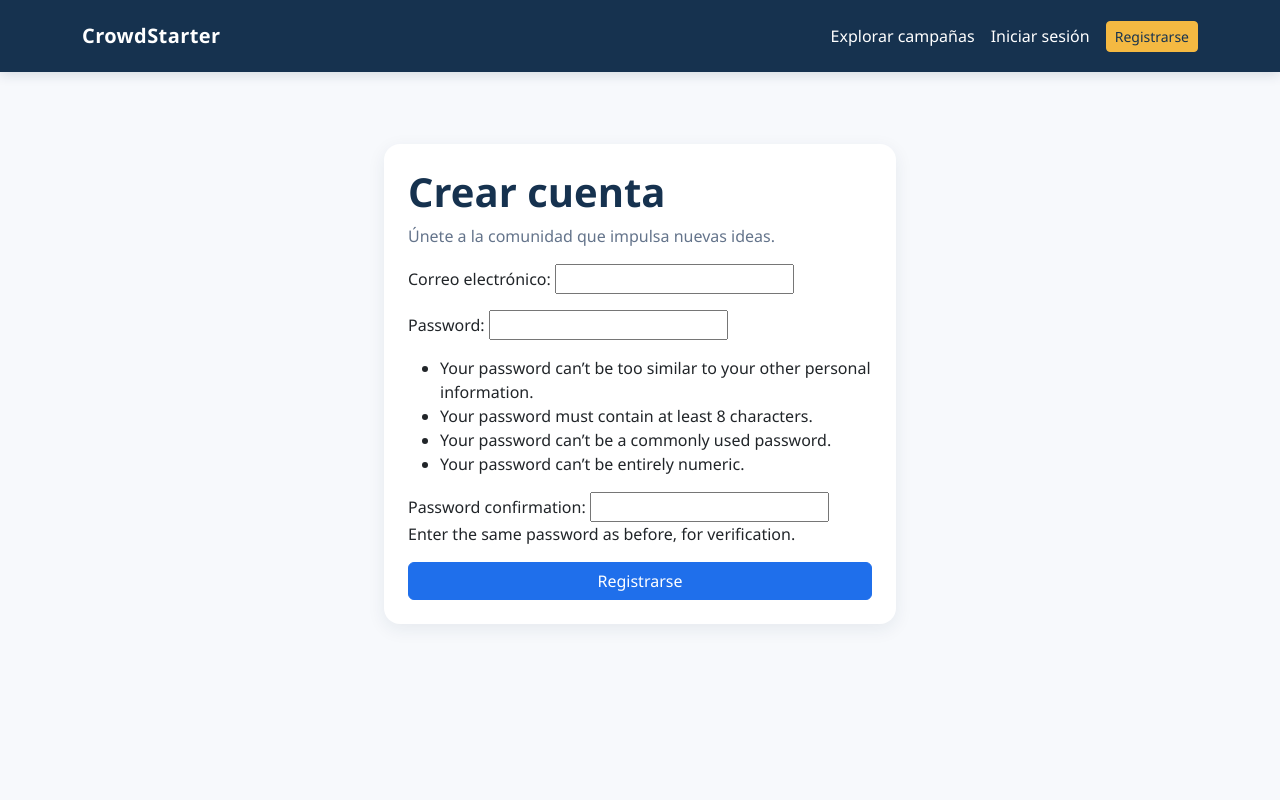
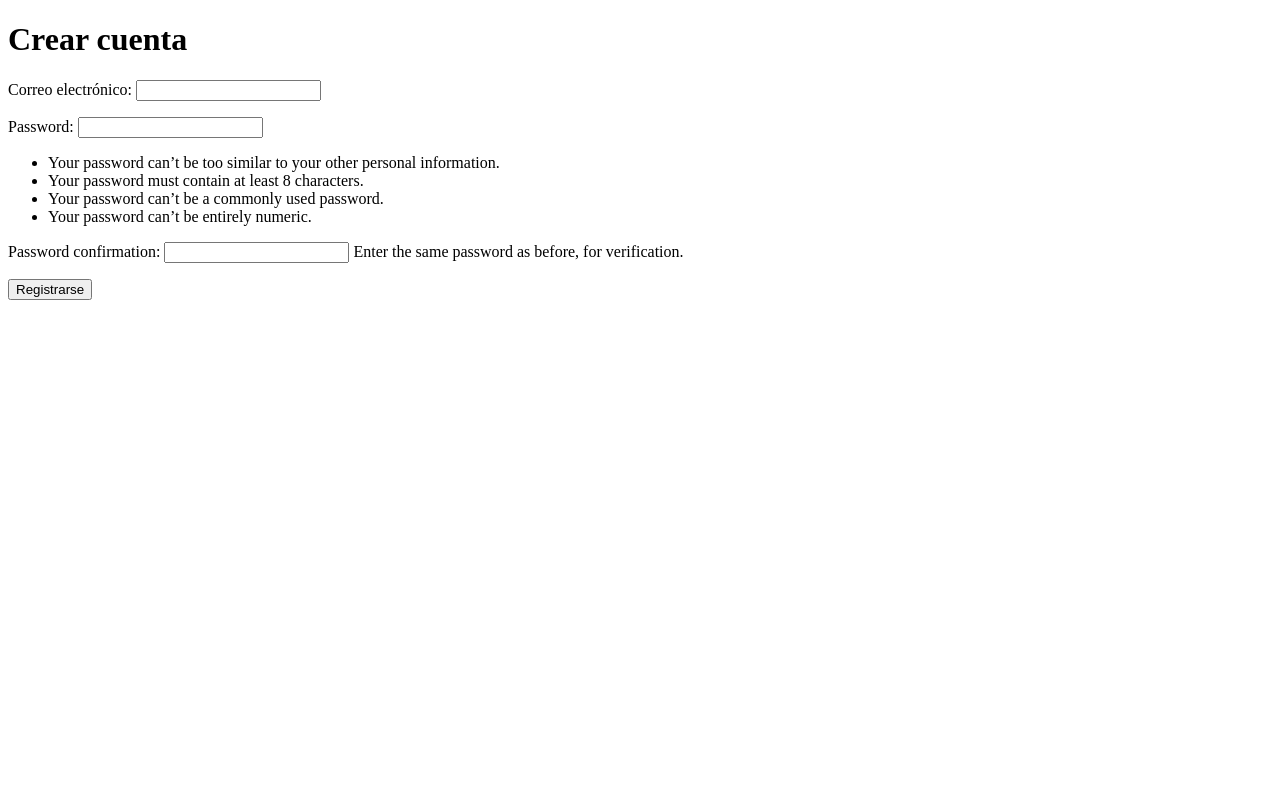
Before and after one commit to inf331-grupo-1-crowdstarter/CrowdStarter, a Django app: page /registro/ in a window 1280 px wide. Run offline with Django 5.2, Linux system fonts and the light colour scheme.

Commit message:
Revert "Sincronizar main hacia develop y habilitar CSS compartido"

```diff
--- a/crowdstarter/settings.py
+++ b/crowdstarter/settings.py
@@ -117,7 +117,6 @@ USE_TZ = True
 # https://docs.djangoproject.com/en/6.1/howto/static-files/
 
 STATIC_URL = 'static/'
-STATICFILES_DIRS = [BASE_DIR / 'static']
 
 
 # Email
--- a/static/css/app.css
+++ /dev/null
@@ -1,108 +0,0 @@
-:root {
-    --cs-navy: #16324f;
-    --cs-blue: #1f6feb;
-    --cs-green: #198754;
-    --cs-yellow: #f4b942;
-    --cs-cream: #f7f9fc;
-    --cs-ink: #203040;
-    --cs-muted: #64748b;
-}
-
-body {
-    background: var(--cs-cream);
-    color: var(--cs-ink);
-    font-family: "Segoe UI", system-ui, sans-serif;
-}
-
-.navbar {
-    background: var(--cs-navy) !important;
-    box-shadow: 0 2px 12px rgba(22, 50, 79, .16);
-}
-
-.navbar-brand,
-.navbar .nav-link {
-    color: #fff !important;
-}
-
-.navbar-brand {
-    font-weight: 700;
-    letter-spacing: .02em;
-}
-
-.navbar .nav-link:hover {
-    color: #b9d8ff !important;
-}
-
-.page-shell {
-    min-height: calc(100vh - 72px);
-}
-
-.hero {
-    background: linear-gradient(135deg, var(--cs-navy), var(--cs-blue));
-    border-radius: 1.25rem;
-    color: #fff;
-    padding: 3rem;
-    box-shadow: 0 12px 30px rgba(31, 111, 235, .2);
-}
-
-.hero h1 {
-    font-weight: 700;
-}
-
-.btn-primary {
-    background-color: var(--cs-blue);
-    border-color: var(--cs-blue);
-}
-
-.btn-success {
-    background-color: var(--cs-green);
-    border-color: var(--cs-green);
-}
-
-.btn-warning {
-    background-color: var(--cs-yellow);
-    border-color: var(--cs-yellow);
-    color: var(--cs-navy);
-}
-
-.card {
-    border: 0;
-    border-radius: 1rem;
-    box-shadow: 0 5px 18px rgba(22, 50, 79, .08);
-}
-
-.card-img-top {
-    border-radius: 1rem 1rem 0 0;
-}
-
-.form-control,
-.form-select {
-    border-color: #d7e0ea;
-    border-radius: .6rem;
-}
-
-.form-control:focus,
-.form-select:focus {
-    border-color: var(--cs-blue);
-    box-shadow: 0 0 0 .2rem rgba(31, 111, 235, .15);
-}
-
-.auth-card {
-    max-width: 32rem;
-    margin: 3rem auto;
-}
-
-.section-title {
-    color: var(--cs-navy);
-    font-weight: 700;
-}
-
-.text-muted {
-    color: var(--cs-muted) !important;
-}
-
-@media (max-width: 576px) {
-    .hero {
-        padding: 2rem 1.25rem;
-    }
-}
--- a/templates/base.html
+++ b/templates/base.html
@@ -1,34 +1 @@
-<!doctype html>
-<html lang="es">
-<head>
-    <meta charset="utf-8">
-    <meta name="viewport" content="width=device-width, initial-scale=1">
-    <title>{% block title %}CrowdStarter{% endblock %}</title>
-    <link href="https://cdn.jsdelivr.net/npm/bootstrap@5.3.3/dist/css/bootstrap.min.css" rel="stylesheet">
-    {% load static %}
-    <link rel="stylesheet" href="{% static 'css/app.css' %}">
-</head>
-<body>
-    <nav class="navbar navbar-expand-lg p-3">
-        <div class="container">
-            <a class="navbar-brand" href="{% url 'home' %}">CrowdStarter</a>
-            <div class="d-flex align-items-center gap-3">
-                <a class="nav-link" href="{% url 'campaign_list' %}">Explorar campañas</a>
-                {% if user.is_authenticated %}
-                    <a class="nav-link" href="{% url 'campaign_create' %}">Crear campaña</a>
-                    <a class="btn btn-warning btn-sm" href="{% url 'logout' %}">Cerrar sesión</a>
-                {% else %}
-                    <a class="nav-link" href="{% url 'login' %}">Iniciar sesión</a>
-                    <a class="btn btn-warning btn-sm" href="{% url 'register' %}">Registrarse</a>
-                {% endif %}
-            </div>
-        </div>
-    </nav>
-    <main class="container page-shell py-4">
-        {% for message in messages %}
-            <div class="alert alert-success shadow-sm">{{ message }}</div>
-        {% endfor %}
-        {% block content %}{% endblock %}
-    </main>
-</body>
-</html>
+<!doctype html><html lang="es"><head><meta charset="utf-8"><meta name="viewport" content="width=device-width, initial-scale=1"><title>CrowdStarter</title><link href="https://cdn.jsdelivr.net/npm/bootstrap@5.3.3/dist/css/bootstrap.min.css" rel="stylesheet"></head><body><nav class="navbar bg-light p-3"><a class="navbar-brand" href="{% url 'home' %}">CrowdStarter</a><div>{% if user.is_authenticated %}<a class="me-3" href="{% url 'campaign_create' %}">Crear campaña</a><a href="{% url 'logout' %}">Cerrar sesión</a>{% else %}<a href="{% url 'login' %}">Iniciar sesión</a> · <a href="{% url 'register' %}">Registrarse</a>{% endif %}</div></nav><main class="container py-4">{% for message in messages %}<div class="alert alert-info">{{ message }}</div>{% endfor %}{% block content %}{% endblock %}</main></body></html>
--- a/templates/registration/register.html
+++ b/templates/registration/register.html
@@ -1,17 +1,17 @@
-{% extends "base.html" %}
-
-{% block title %}Registro | CrowdStarter{% endblock %}
-
-{% block content %}
-<section class="card auth-card p-4">
-    <h1 class="section-title">Crear cuenta</h1>
-    <p class="text-muted">Únete a la comunidad que impulsa nuevas ideas.</p>
+<!DOCTYPE html>
+<html lang="es">
+<head>
+    <meta charset="UTF-8">
+    <title>Registro | CrowdStarter</title>
+</head>
+<body>
+    <h1>Crear cuenta</h1>
 
     <form method="post">
         {% csrf_token %}
         {{ form.as_p }}
 
-        <button class="btn btn-primary w-100" type="submit">Registrarse</button>
+        <button type="submit">Registrarse</button>
     </form>
-</section>
-{% endblock %}
+</body>
+</html>
```
Also changed, not shown: campaigns/tests/test_kan6.py (+1 -2 lines), campaigns/tests/test_kan7.py (+1 -3 lines), campaigns/tests/test_register.py (+0 -7 lines), templates/campaigns/list.html (+1 -1 lines), templates/home.html (+16 -12 lines), templates/registration/login.html (+11 -10 lines), README.md, media/campaigns/INF256_portada.jpg (added).
